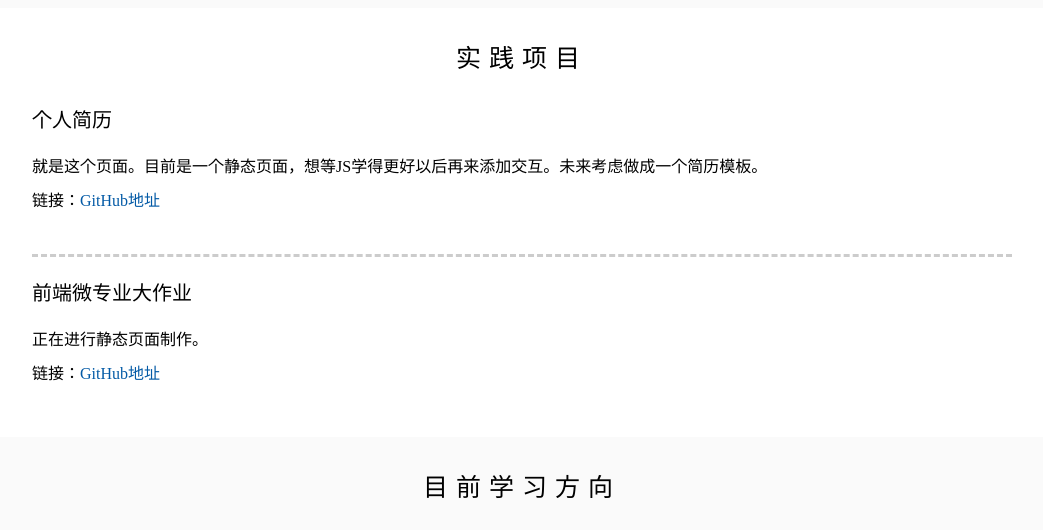
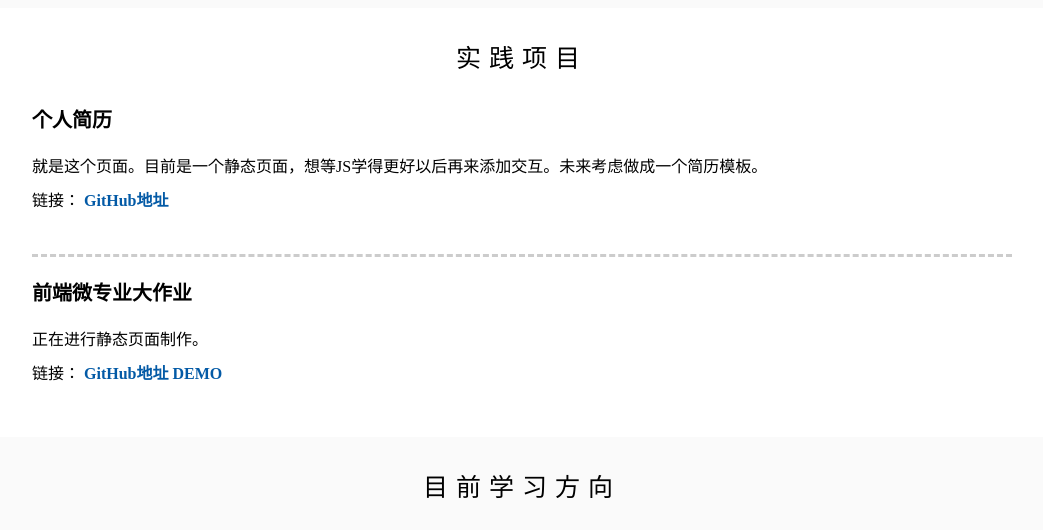
Before and after one commit to maoqxm/maoqxm.github.io, a plain HTML site: page index.html in a window 1280 px wide. Shown: the part 665-1195 px from the top of the page, without its empty margins (118-1161 px from the left). Drawn offline with Linux system fonts and the light colour scheme.

Commit message:
demo update

```diff
--- a/css/style.css
+++ b/css/style.css
@@ -207,12 +207,13 @@ li{
 }
 .project h3{
     margin:20px 0;
-    font:20px "微软雅黑";
+    font:bold 20px "微软雅黑";
 }
 .project_link{
     margin:10px 0;
 }
 .project a{
+    font: bold 16px "微软雅黑";
     color:#035AA6;
     text-decoration:none;
 }
--- a/index.html
+++ b/index.html
@@ -76,12 +76,17 @@
                         <li class="project resume">
                             <h3>个人简历</h3>
                             <p class="project_introduce">就是这个页面。目前是一个静态页面，想等JS学得更好以后再来添加交互。未来考虑做成一个简历模板。</p>
-                            <p class="project_link">链接：<a href="https://github.com/zyxyz123/zyxyz123.github.io" target="_blank">GitHub地址</a></p>
+                            <p class="project_link">链接：
+                                <a href="https://github.com/zyxyz123/zyxyz123.github.io" target="_blank">GitHub地址</a>
+                            </p>
                         </li>
                         <li class="project homework">
                             <h3>前端微专业大作业</h3>
                             <p class="project_introduce">正在进行静态页面制作。</p>
-                            <p class="project_link">链接：<a href="https://github.com/zyxyz123/Netease-homework" target="_blank">GitHub地址</a></p>
+                            <p class="project_link">链接：
+                                <a href="https://github.com/zyxyz123/Netease-homework" target="_blank">GitHub地址</a>
+                                <a href="http://zyxyz123.github.io/Netease-homework" target="_blank">DEMO</a>
+                            </p>
                         </li>
                     </ul>
                 </div>
```
